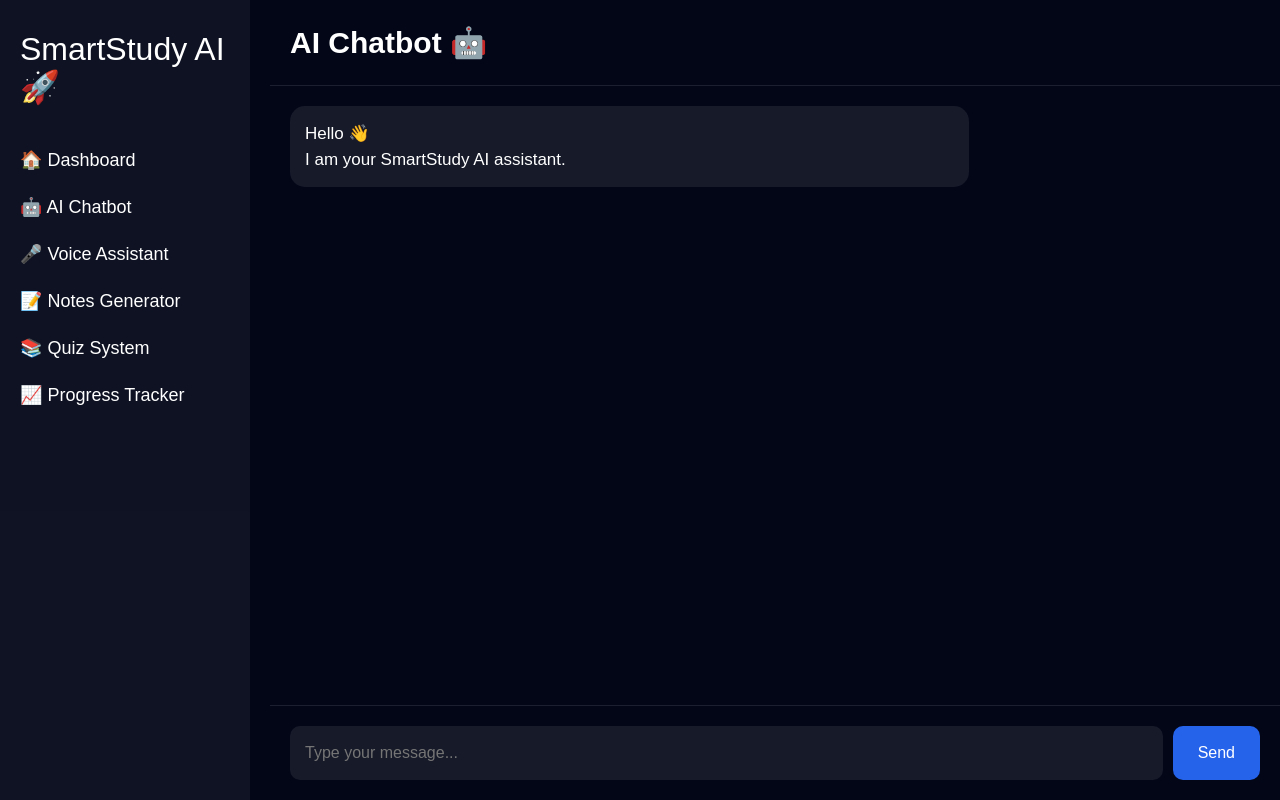
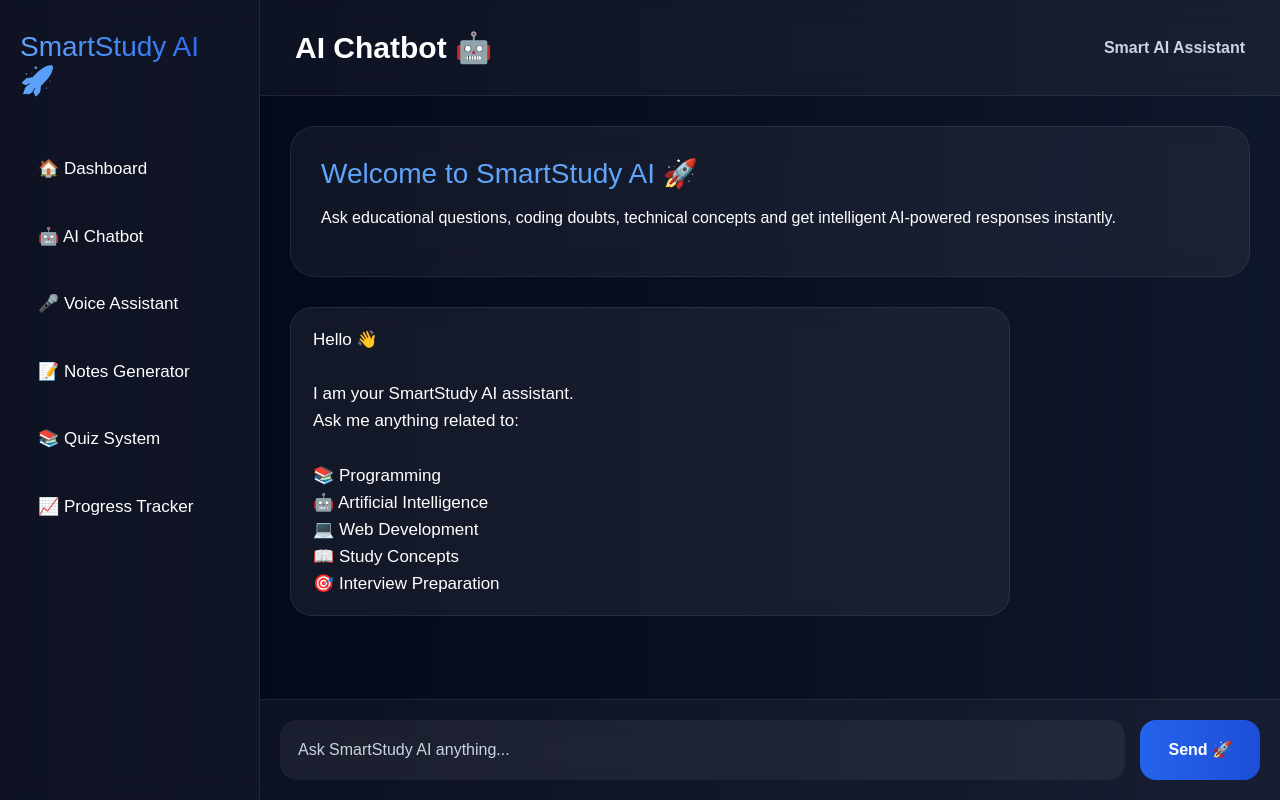
Before and after one commit to samuyeola-collab/smartstudy-ai, a Flask app: page /chatbot in a window 1280 px wide. Run offline with Flask 3, Linux system fonts and the light colour scheme; parts of the project's set-up code (start-up, migrations or seed data) failed here and were passed over.

Commit message:
Upgraded chatbot UI

```diff
--- a/templates/chatbot.html
+++ b/templates/chatbot.html
@@ -9,100 +9,230 @@
 
     <style>
 
-        body{
-            background: #020617;
-            color: white;
-            font-family: Arial, sans-serif;
+        *{
+            margin:0;
+            padding:0;
+            box-sizing:border-box;
         }
 
+        body{
+            background: linear-gradient(to right,#020617,#0f172a);
+            color:white;
+            font-family: Arial, sans-serif;
+            overflow:hidden;
+        }
+
+        /* Sidebar */
+
         .sidebar{
-            width: 250px;
-            height: 100vh;
-            background: rgba(255,255,255,0.05);
-            position: fixed;
-            padding: 30px 20px;
+            width:260px;
+            height:100vh;
+            position:fixed;
+            top:0;
+            left:0;
+            padding:30px 20px;
+            background:rgba(255,255,255,0.05);
+            backdrop-filter:blur(15px);
+            border-right:1px solid rgba(255,255,255,0.08);
         }
 
         .sidebar h2{
-            margin-bottom: 40px;
+            margin-bottom:45px;
+            font-size:28px;
+            background: linear-gradient(to right,#60a5fa,#2563eb);
+            -webkit-background-clip:text;
+            -webkit-text-fill-color:transparent;
         }
 
         .sidebar a{
-            display: block;
-            color: white;
-            text-decoration: none;
-            margin: 20px 0;
-            font-size: 18px;
+            display:block;
+            text-decoration:none;
+            color:white;
+            margin:14px 0;
+            padding:14px 18px;
+            border-radius:14px;
+            transition:0.3s;
+            font-size:17px;
         }
 
-        .chat-container{
-            margin-left: 270px;
-            height: 100vh;
-            display: flex;
-            flex-direction: column;
+        .sidebar a:hover{
+            background:rgba(37,99,235,0.25);
+            transform:translateX(8px);
         }
 
-        .chat-header{
-            padding: 20px;
-            font-size: 30px;
-            font-weight: bold;
-            border-bottom: 1px solid rgba(255,255,255,0.1);
+        /* Main Chat */
+
+        .chat-container{
+            margin-left:260px;
+            height:100vh;
+            display:flex;
+            flex-direction:column;
         }
 
+        /* Header */
+
+        .chat-header{
+            padding:25px 35px;
+            font-size:30px;
+            font-weight:bold;
+            background:rgba(255,255,255,0.04);
+            backdrop-filter:blur(12px);
+            border-bottom:1px solid rgba(255,255,255,0.08);
+            display:flex;
+            justify-content:space-between;
+            align-items:center;
+        }
+
+        .chat-header span{
+            color:#60a5fa;
+        }
+
+        /* Chat Area */
+
         .chat-box{
-            flex: 1;
-            padding: 20px;
-            overflow-y: auto;
+            flex:1;
+            padding:30px;
+            overflow-y:auto;
         }
 
         .message{
-            max-width: 70%;
-            padding: 15px;
-            border-radius: 15px;
-            margin-bottom: 20px;
-            font-size: 17px;
+            max-width:75%;
+            padding:18px 22px;
+            margin-bottom:25px;
+            border-radius:22px;
+            line-height:1.6;
+            font-size:17px;
+            animation:fadeIn 0.4s ease;
         }
 
         .user{
-            background: #2563eb;
-            margin-left: auto;
+            margin-left:auto;
+            background:linear-gradient(to right,#2563eb,#1d4ed8);
+            box-shadow:0 0 20px rgba(37,99,235,0.25);
         }
 
         .bot{
-            background: rgba(255,255,255,0.08);
+            background:rgba(255,255,255,0.06);
+            border:1px solid rgba(255,255,255,0.08);
+            backdrop-filter:blur(12px);
         }
 
+        /* Input */
+
         .chat-input{
-            padding: 20px;
-            display: flex;
-            gap: 10px;
-            border-top: 1px solid rgba(255,255,255,0.1);
+            padding:20px;
+            display:flex;
+            gap:15px;
+            background:rgba(255,255,255,0.03);
+            border-top:1px solid rgba(255,255,255,0.08);
         }
 
         .chat-input input{
-            flex: 1;
-            padding: 15px;
-            border-radius: 10px;
-            border: none;
-            background: rgba(255,255,255,0.08);
-            color: white;
-            outline: none;
+            flex:1;
+            padding:18px;
+            border:none;
+            border-radius:16px;
+            outline:none;
+            background:rgba(255,255,255,0.06);
+            color:white;
+            font-size:16px;
+            backdrop-filter:blur(10px);
+        }
+
+        .chat-input input::placeholder{
+            color:#cbd5e1;
         }
 
         .chat-input button{
-            background: #2563eb;
-            border: none;
-            padding: 15px 25px;
-            border-radius: 10px;
-            color: white;
-            transition: 0.3s;
+            border:none;
+            padding:16px 28px;
+            border-radius:16px;
+            background:linear-gradient(to right,#2563eb,#1d4ed8);
+            color:white;
+            font-weight:bold;
+            transition:0.3s;
         }
 
         .chat-input button:hover{
-            background: #1d4ed8;
+            transform:scale(1.05);
+            box-shadow:0 0 20px rgba(37,99,235,0.3);
+        }
+
+        /* Welcome Box */
+
+        .welcome-box{
+            background:rgba(255,255,255,0.05);
+            border:1px solid rgba(255,255,255,0.08);
+            padding:30px;
+            border-radius:25px;
+            margin-bottom:30px;
+            backdrop-filter:blur(15px);
+        }
+
+        .welcome-box h3{
+            color:#60a5fa;
+            margin-bottom:15px;
+        }
+
+        /* Animation */
+
+        @keyframes fadeIn{
+            from{
+                opacity:0;
+                transform:translateY(10px);
+            }
+            to{
+                opacity:1;
+                transform:translateY(0);
+            }
+        }
+
+        /* Scrollbar */
+
+        ::-webkit-scrollbar{
+            width:8px;
+        }
+
+        ::-webkit-scrollbar-thumb{
+            background:#2563eb;
+            border-radius:10px;
+        }
+
+        /* Mobile */
+
+        @media(max-width:900px){
+
+            body{
+                overflow:auto;
+            }
+
+            .sidebar{
+                position:relative;
+                width:100%;
+                height:auto;
+            }
+
+            .chat-container{
+                margin-left:0;
+                height:auto;
+            }
+
+            .chat-header{
+                font-size:24px;
+            }
+
+            .message{
+                max-width:100%;
+            }
+
+            .chat-input{
+                flex-direction:column;
+            }
+
         }
 
     </style>
+
 </head>
 <body>
 
@@ -114,10 +244,10 @@
 
         <a href="/dashboard">🏠 Dashboard</a>
         <a href="/chatbot">🤖 AI Chatbot</a>
-        <a href="#">🎤 Voice Assistant</a>
-        <a href="#">📝 Notes Generator</a>
-        <a href="#">📚 Quiz System</a>
-        <a href="#">📈 Progress Tracker</a>
+        <a href="/voice">🎤 Voice Assistant</a>
+        <a href="/notes">📝 Notes Generator</a>
+        <a href="/quiz">📚 Quiz System</a>
+        <a href="/progress">📈 Progress Tracker</a>
 
     </div>
 
@@ -125,13 +255,33 @@
 
     <div class="chat-container">
 
+        <!-- Header -->
+
         <div class="chat-header">
-            AI Chatbot 🤖
+
+            <div>
+                AI Chatbot <span>🤖</span>
+            </div>
+
+            <div style="font-size:16px;color:#cbd5e1;">
+                Smart AI Assistant
+            </div>
+
         </div>
 
-        <!-- Chat Messages -->
+        <!-- Messages -->
 
         <div class="chat-box">
+
+            <div class="welcome-box">
+
+                <h3>Welcome to SmartStudy AI 🚀</h3>
+
+                <p>
+                    Ask educational questions, coding doubts, technical concepts and get intelligent AI-powered responses instantly.
+                </p>
+
+            </div>
 
             {% if user_message %}
 
@@ -146,27 +296,39 @@
             {% else %}
 
             <div class="message bot">
-                Hello 👋 <br>
-                I am your SmartStudy AI assistant.
+
+                Hello 👋 <br><br>
+
+                I am your SmartStudy AI assistant.<br>
+
+                Ask me anything related to:
+                <br><br>
+
+                📚 Programming<br>
+                🤖 Artificial Intelligence<br>
+                💻 Web Development<br>
+                📖 Study Concepts<br>
+                🎯 Interview Preparation
+
             </div>
 
             {% endif %}
 
         </div>
 
-        <!-- Input Form -->
+        <!-- Input -->
 
         <form method="POST" class="chat-input">
 
             <input
                 type="text"
                 name="message"
-                placeholder="Type your message..."
+                placeholder="Ask SmartStudy AI anything..."
                 required
             >
 
             <button type="submit">
-                Send
+                Send 🚀
             </button>
 
         </form>
```
